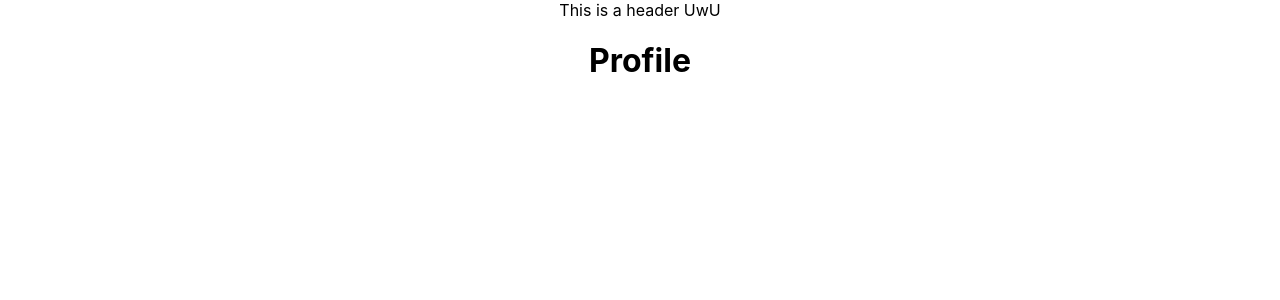
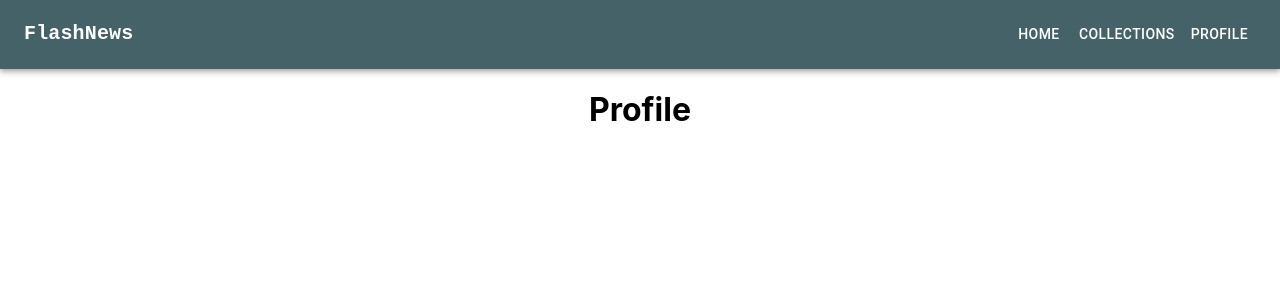
Before and after one commit to minerva-university/cs162-flash-news, a React (Create React App) app in the folder frontend/: page /profile in a window 1280 px wide. Shown: the top 300 px of the page. Built offline with nearby package versions, Linux system fonts and the light colour scheme.

Commit message:
chore: Themed Header with working links

```diff
--- a/frontend/src/App.js
+++ b/frontend/src/App.js
@@ -1,14 +1,24 @@
-import { BrowserRouter, Routes, Route } from 'react-router-dom';
-import './App.css';
-import Header from './components/Header';
-import AuthPage from './pages/AuthPage';
-import FeedPage from './pages/FeedPage';
-import CollectionsPage from './pages/CollectionsPage';
-import ProfilePage from './pages/ProfilePage';
+import { BrowserRouter, Routes, Route } from "react-router-dom";
+import { ThemeProvider, createTheme } from "@mui/material/styles";
+import "./App.css";
+import Header from "./components/Header";
+import AuthPage from "./pages/AuthPage";
+import FeedPage from "./pages/FeedPage";
+import CollectionsPage from "./pages/CollectionsPage";
+import ProfilePage from "./pages/ProfilePage";
+
+const theme = createTheme({
+  palette: {
+    primary: {
+      main: "#456268",
+    },
+  },
+});
 
 function App() {
   return (
     <div className="App">
+      <ThemeProvider theme={theme}>
         <BrowserRouter>
           <Header />
           <Routes>
@@ -18,6 +28,7 @@ function App() {
             <Route path="/profile" element={<ProfilePage />} />
           </Routes>
         </BrowserRouter>
+      </ThemeProvider>
     </div>
   );
 }
--- a/frontend/src/components/Header.js
+++ b/frontend/src/components/Header.js
@@ -1,11 +1,57 @@
-import React from 'react';
+import * as React from "react";
+import AppBar from "@mui/material/AppBar";
+import Box from "@mui/material/Box";
+import Toolbar from "@mui/material/Toolbar";
+import Typography from "@mui/material/Typography";
+import Menu from "@mui/material/Menu";
+import Container from "@mui/material/Container";
+import Button from "@mui/material/Button";
+import MenuItem from "@mui/material/MenuItem";
+import { useNavigate } from "react-router-dom";
 
-const Header = () => {
-    return (
-        <header>
-            This is a header UwU
-        </header>
-    );
-};
+const pages = [
+  { name: "Home", path: "/feed" },
+  { name: "Collections", path: "/collections" },
+  { name: "Profile", path: "/profile" },
+];
 
+function Header() {
+  const navigate = useNavigate();
+
+  return (
+    <AppBar position="static">
+      <Container maxWidth="xl">
+        <Toolbar disableGutters>
+          <Typography
+            variant="h6"
+            noWrap
+            component="a"
+            href="#app-bar-with-responsive-menu"
+            sx={{
+              mr: 2,
+              display: { xs: "none", md: "flex" },
+              fontFamily: "monospace",
+              fontWeight: 700,
+              color: "inherit",
+              textDecoration: "none",
+            }}
+          >
+            FlashNews
+          </Typography>
+          <Box sx={{ marginLeft: "auto", display: { xs: "none", md: "flex" } }}>
+            {pages.map((page) => (
+              <Button
+                key={page.name}
+                sx={{ my: 2, color: "white", display: "block" }}
+                onClick={() => navigate(page.path)}
+              >
+                {page.name}
+              </Button>
+            ))}
+          </Box>
+        </Toolbar>
+      </Container>
+    </AppBar>
+  );
+}
 export default Header;
```
Lines whose indentation alone changed are shown as unchanged.
